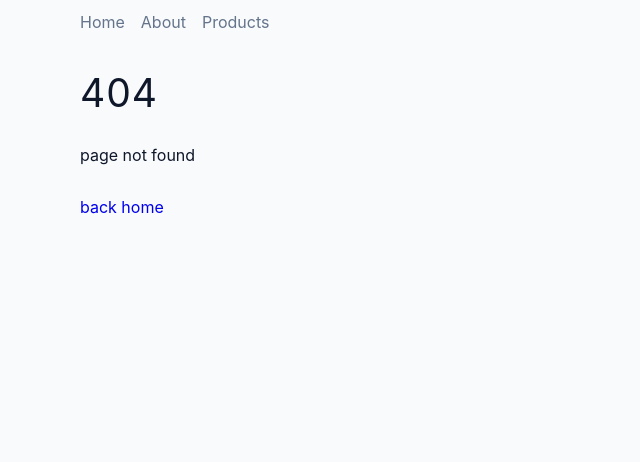
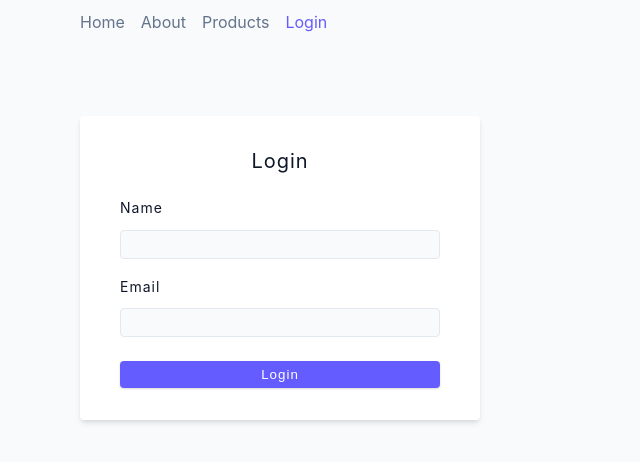
Before and after one commit to Umut-Polat-GM/React-Apps, a React (Create React App) app in the folder react-router-6/: page /login in a window 1280 px wide. Before the commit this address had no page. Shown: the top 462 px of the page, without its empty margins (0-640 px from the left). Built offline with nearby package versions, Linux system fonts and the light colour scheme.

Commit message:
react-router-6 tutorial general use is over  06 | React.js

```diff
--- a/react-router-6/src/App.js
+++ b/react-router-6/src/App.js
@@ -1,3 +1,4 @@
+import { useState } from "react";
 import { BrowserRouter, Routes, Route } from "react-router-dom";
 import Home from './pages/Home'
 import About from './pages/About'
@@ -5,22 +6,38 @@ import Products from './pages/Products'
 import Error from './pages/Error'
 import SharedLayout from "./pages/SharedLayout"
 import SingleProduct from "./pages/SingleProduct"
+import Login from "./pages/Login"
+import Dashboard from "./pages/Dashboard"
+import ProtectedRoute from "./pages/ProtectedRoute"
+import SharedProductLayout from "./pages/SharedProductLayout"
 
 function App() {
+  const [user, setUser] = useState(null);
+
   return (
     <BrowserRouter>
       <Routes>
-        <Route path="/" element={<SharedLayout />}>
+        <Route path='/' element={<SharedLayout />}>
           <Route index element={<Home />} />
-          <Route path="about" element={<About />} />
-          <Route path="products" element={<Products />} />
-          <Route path='products/:productId' element={<SingleProduct />} />
-          <Route path="*" element={<Error />}/>
+          <Route path='about' element={<About />} />
+          <Route path="products" element={<SharedProductLayout />}>
+            <Route index element={<Products />} />
+            <Route path=':productId' element={<SingleProduct />} />
+          </Route>
+          <Route path='login' element={<Login setUser={setUser} />} />
+          <Route
+                path='dashboard'
+                element={
+                  <ProtectedRoute user={user}>
+                    <Dashboard user={user} />
+                  </ProtectedRoute>
+                }
+            />
+          <Route path='*' element={<Error />} />
         </Route>
       </Routes>
     </BrowserRouter>
-  )
-
+  );
 }
 
 export default App;
--- a/react-router-6/src/components/StyledNavbar.js
+++ b/react-router-6/src/components/StyledNavbar.js
@@ -22,6 +22,12 @@ export default function Navbar() {
         >
           Products
         </NavLink>
+        <NavLink
+          to='/login'
+          className={({isActive})=> isActive ? 'link active' : 'link'}
+        >
+          Login
+        </NavLink>
     </nav>
   )
 }
--- a/react-router-6/src/pages/Dashboard.js
+++ b/react-router-6/src/pages/Dashboard.js
@@ -1,7 +1,7 @@
-const Dashboard = () => {
+const Dashboard = ({ user }) => {
   return (
     <section className='section'>
-      <h4>Dashboard</h4>
+      <h4>Hello, {user?.name}</h4>
     </section>
   );
 };
--- a/react-router-6/src/pages/Login.js
+++ b/react-router-6/src/pages/Login.js
@@ -1,10 +1,16 @@
 import { useState } from 'react';
-const Login = () => {
+import { useNavigate } from 'react-router-dom';
+const Login = ({ setUser }) => {
   const [name, setName] = useState('');
   const [email, setEmail] = useState('');
 
+  const navigate = useNavigate();
+
   const handleSubmit = async (e) => {
     e.preventDefault();
+    if (!name || !email) return;
+    setUser({ name: name, email: email });
+    navigate('/dashboard');
   };
 
   return (
--- a/react-router-6/src/pages/Products.js
+++ b/react-router-6/src/pages/Products.js
@@ -3,7 +3,7 @@ import products from '../data';
 const Products = () => {
   return (
     <section className='section'>
-      <h2>products</h2>
+
       <div className='products'>
         {products.map((product) => {
           return (
--- /dev/null
+++ b/react-router-6/src/pages/ProtectedRoute.js
@@ -0,0 +1,10 @@
+import { Navigate } from 'react-router-dom';
+
+const ProtectedRoute = ({ children, user }) => {
+  if (!user) {
+    return <Navigate to='/' />;
+  }
+  return children;
+};
+
+export default ProtectedRoute;
--- /dev/null
+++ b/react-router-6/src/pages/SharedProductLayout.js
@@ -0,0 +1,13 @@
+import { Outlet } from "react-router-dom";
+
+const Home = () => {
+  return (
+    <>
+        <section className='section'>
+            <h2>Products</h2>
+        </section>
+        <Outlet />
+    </>
+  )
+};
+export default Home;
```
